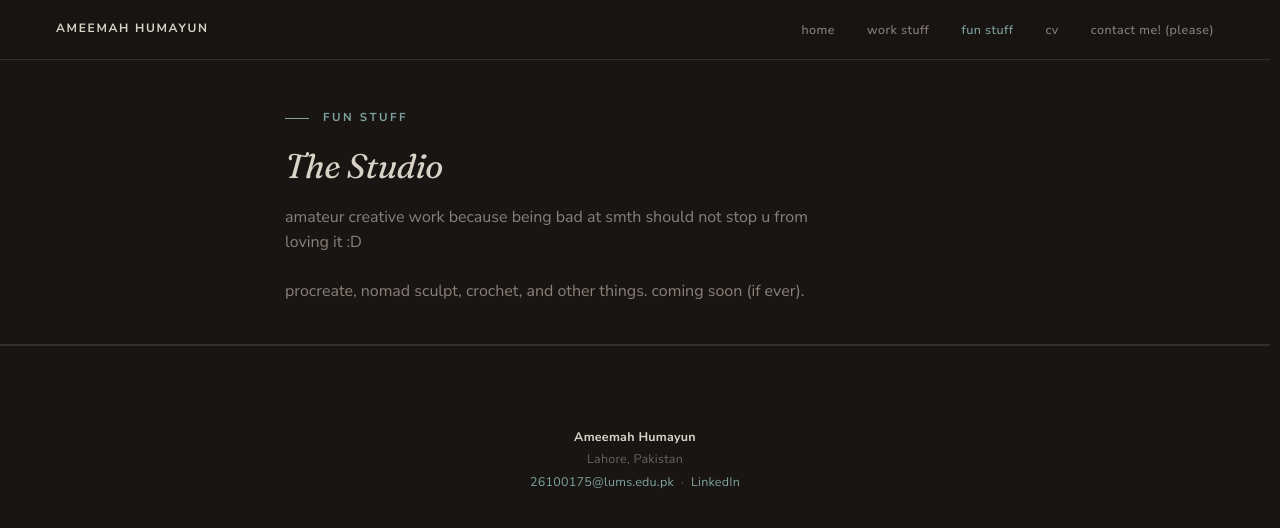
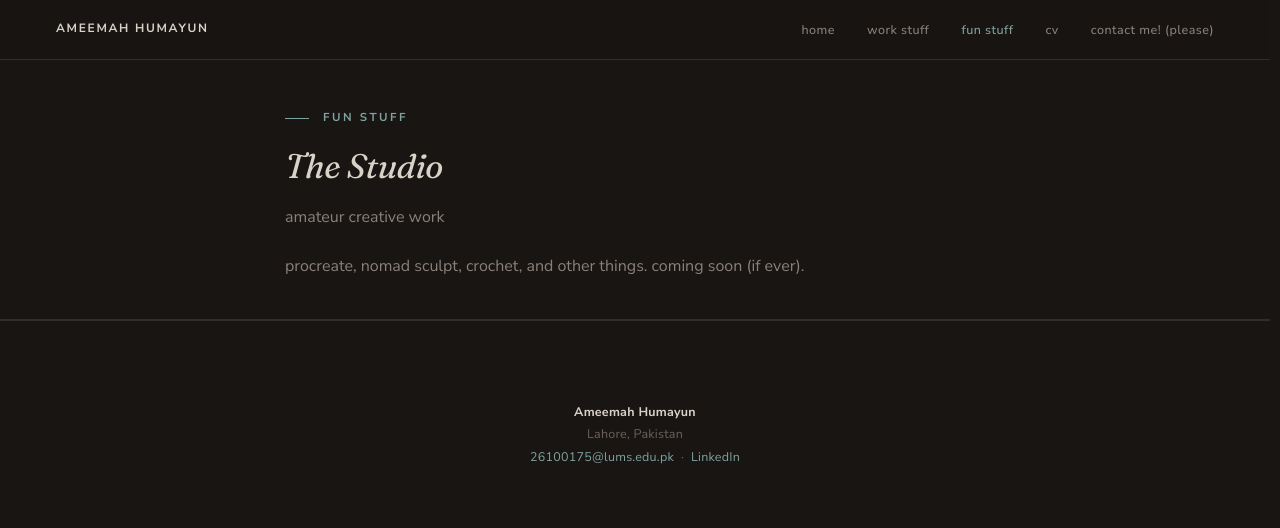
Before and after one commit to ameemahumayun/ameemahumayun.github.io, a Jekyll site: the page built from studio/index.html, in a window 1280 px wide. Shown: the top 528 px of the page. Built offline with Jekyll 4.4.1, drawn with Linux system fonts in a browser that asks for light colours.

Commit message:
Update index.html

```diff
--- a/studio/index.html
+++ b/studio/index.html
@@ -10,7 +10,7 @@ active: studio
     <div class="eyebrow eyebrow-rule">fun stuff</div>
     <!-- <h1 class="page-head__title">studio</h1> -->
     <h1 class="page-head__title"><span class="serif" style="color:var(--color-text-strong);">The Studio</span></h1>
-    <p class="page-head__intro">amateur creative work because being bad at smth should not stop u from loving it :D</p>
+    <p class="page-head__intro">amateur creative work</p>
     <p class="page-head__intro">procreate, nomad sculpt, crochet, and other things. coming soon (if ever).</p>
 
   </div>
```
